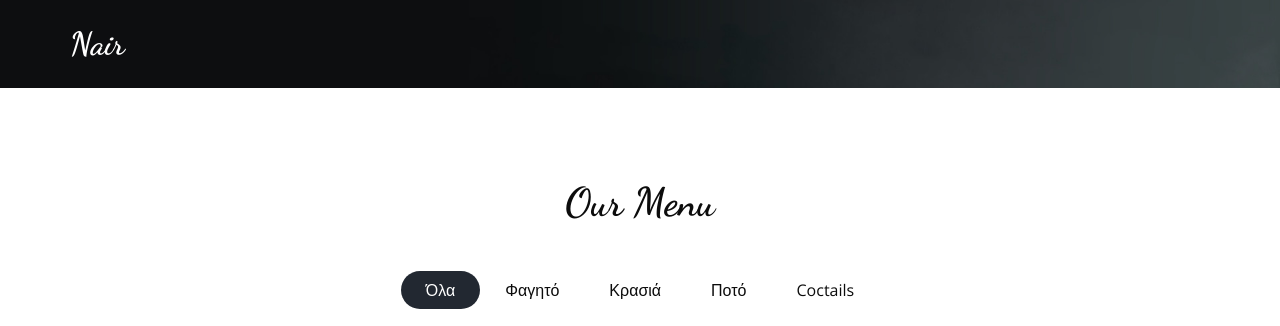
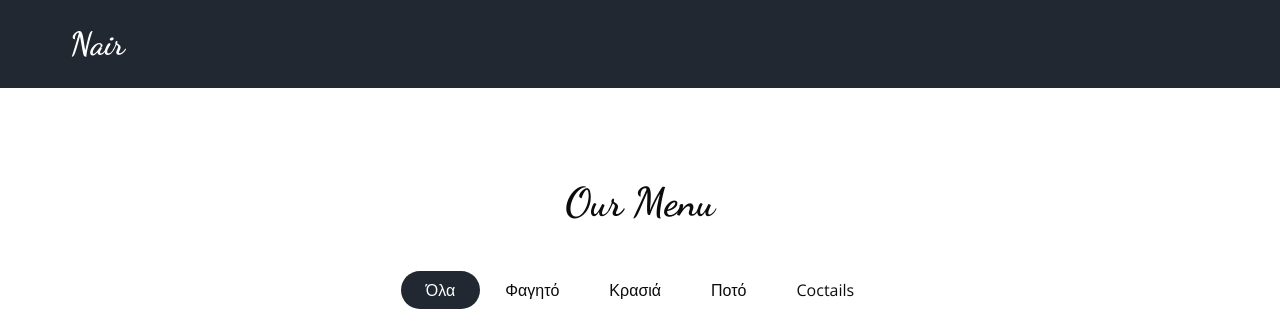
Before and after one commit to NikosDiakonis/nair, a plain HTML site: page index.html in a window 1280 px wide. Shown: the top 326 px of the page. Drawn offline with nearby package versions, Linux system fonts and the light colour scheme; some packages are replaced by stand-ins of ours.

Commit message:
changed navbar background

```diff
--- a/css/style.css
+++ b/css/style.css
@@ -109,6 +109,7 @@ a:focus {
   left: 0;
   width: 100%;
   height: 100%;
+  background-color: #222831;
 }
 
 .bg-box img {
--- a/menu.html
+++ b/index.html
@@ -39,7 +39,7 @@
 
   <div class="hero_area">
     <div class="bg-box">
-      <img src="images/hero-bg.jpg" alt="">
+      <!-- <img src="images/hero-bg.jpg" alt=""> -->
     </div>
     <!-- header section strats -->
     <header class="header_section">
```
Also changed, not shown: images/aperol-removebg-preview.png (added), images/bao-removebg-preview.png (added), images/brokers-removebg-preview.png (added), images/chicken-curry-removebg-preview.png (added), images/darkwood.jpeg (added), images/la_grange-removebg-preview.png (added), images/provolone-removebg-preview.png (added).
